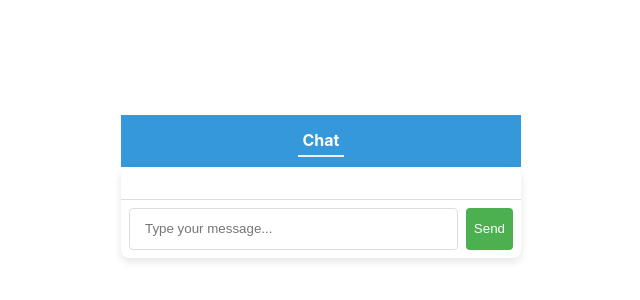
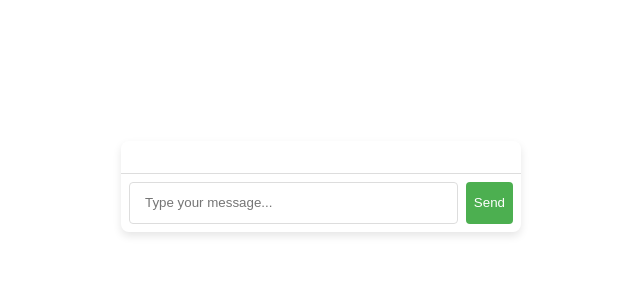
Before and after one commit to Sepehr-A/react-chat, a React (Create React App) app: page / in a window 1280 px wide. Shown: the part 244-544 px from the top of the page, without its empty margins (319-959 px from the left). Built offline with nearby package versions, Linux system fonts and the light colour scheme; the HTML template or start-up script is replaced by a standard one.

Commit message:
second commit

```diff
--- a/src/App.js
+++ b/src/App.js
@@ -1,14 +1,11 @@
 import {useState, useEffect} from 'react';
-import {useLocation} from 'react-router-dom';
-import AppRoutes from './Routes/AppRoutes';
-import {NavLink} from './utils';
 import './App.css';
+import Chat from './Pages/Chat'
 
 function App() {
     const [messages, setMessages] = useState([]);
     const [selectedUser, setSelectedUser] = useState(null);
     const [message, setMessage] = useState('');
-    const location = useLocation();
 
     const sendMessage = (messageText) => {
         if (!messageText.trim()) return;
@@ -81,21 +78,16 @@ function App() {
     return (
         <div className="app-container">
             <div className="app-wrapper">
-                <nav className="navbar">
-                    <NavLink to="/" currentPath={location.pathname}>
-                        Chat
-                    </NavLink>
-                </nav>
                 <div className="content-container">
-                    {/*{serverError && <div className="error-message">{serverError}</div>}*/}
-                    <AppRoutes
+                    <Chat
                         messages={messages}
                         message={message}
                         updateMessages={updateMessages}
                         setMessage={setMessage}
                         selectedUser={selectedUser}
                         handleKeyDown={handleKeyDown}
-                        sendMessage={sendMessage}/>
+                        sendMessage={sendMessage}
+                    />
                 </div>
             </div>
         </div>
--- a/src/Routes/AppRoutes.js
+++ /dev/null
@@ -1,28 +0,0 @@
-import React from 'react';
-import {Route, Routes} from 'react-router-dom';
-import Chat from "../Pages/Chat";
-
-const AppRoutes = ({
-                       messages,
-                       message,
-                       setMessage,
-                       selectedUser,
-                       handleKeyDown,
-                       sendMessage,
-                   }) => {
-    return (
-        <Routes>
-            <Route path="/" element={
-                <Chat
-                    messages={messages}
-                    message={message}
-                    setMessage={setMessage}
-                    selectedUser={selectedUser}
-                    handleKeyDown={handleKeyDown}
-                    sendMessage={sendMessage}/>
-            }/>
-        </Routes>
-    );
-};
-
-export default AppRoutes;
--- a/src/index.js
+++ b/src/index.js
@@ -1,18 +1,14 @@
-import React from 'react';
-import {createRoot} from 'react-dom/client';
-import {BrowserRouter as Router} from 'react-router-dom';
-import './index.css';
-import App from './App';
-import reportWebVitals from './reportWebVitals';
+import React from "react";
+import {createRoot} from "react-dom/client";
+import "./index.css";
+import App from "./App";
+import reportWebVitals from "./reportWebVitals";
 
-const container = document.getElementById('root');
-const root = createRoot(container);
-
+const rootElement = document.getElementById("root");
+const root = createRoot(rootElement);
 root.render(
     <React.StrictMode>
-        <Router>
-            <App/>
-        </Router>
+        <App/>
     </React.StrictMode>
 );
 
```
